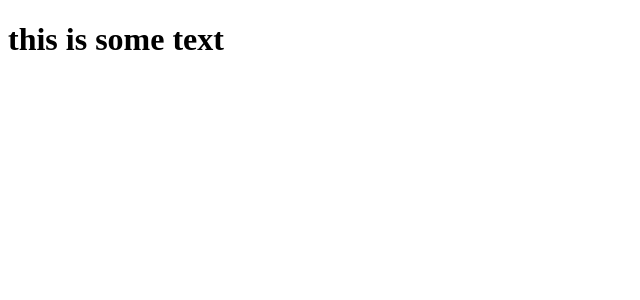
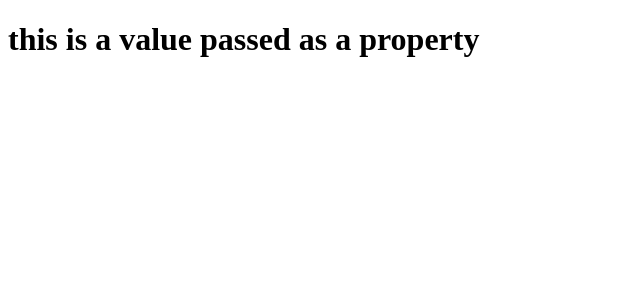
Before and after one commit to evannorton/covalence-reacting-to-react, a React (Create React App) app: page / in a window 1280 px wide. Shown: the top 300 px of the page, without its empty margins (0-640 px from the left). Built offline with nearby package versions, Linux system fonts and the light colour scheme.

Commit message:
objective 5

```diff
--- a/src/components/App.jsx
+++ b/src/components/App.jsx
@@ -9,9 +9,17 @@ const App = (props) => {
 */
 
 class App extends Component {
+
+    constructor(props) {
+        super(props);
+        this.state = {
+            text: "this text is in the state"
+        };
+    }
+
     render() {
         return (
-            <h1>{this.props.text}</h1>
+            <h1>{this.props.value}</h1>
         );
     }
 }
--- a/src/index.js
+++ b/src/index.js
@@ -2,4 +2,4 @@ import React from "react";
 import ReactDOM from "react-dom";
 import App from "./components/App";
 
-ReactDOM.render(<App text="this is some text" />, document.getElementById('root'));
+ReactDOM.render(<App value="this is a value passed as a property" />, document.getElementById('root'));
```
